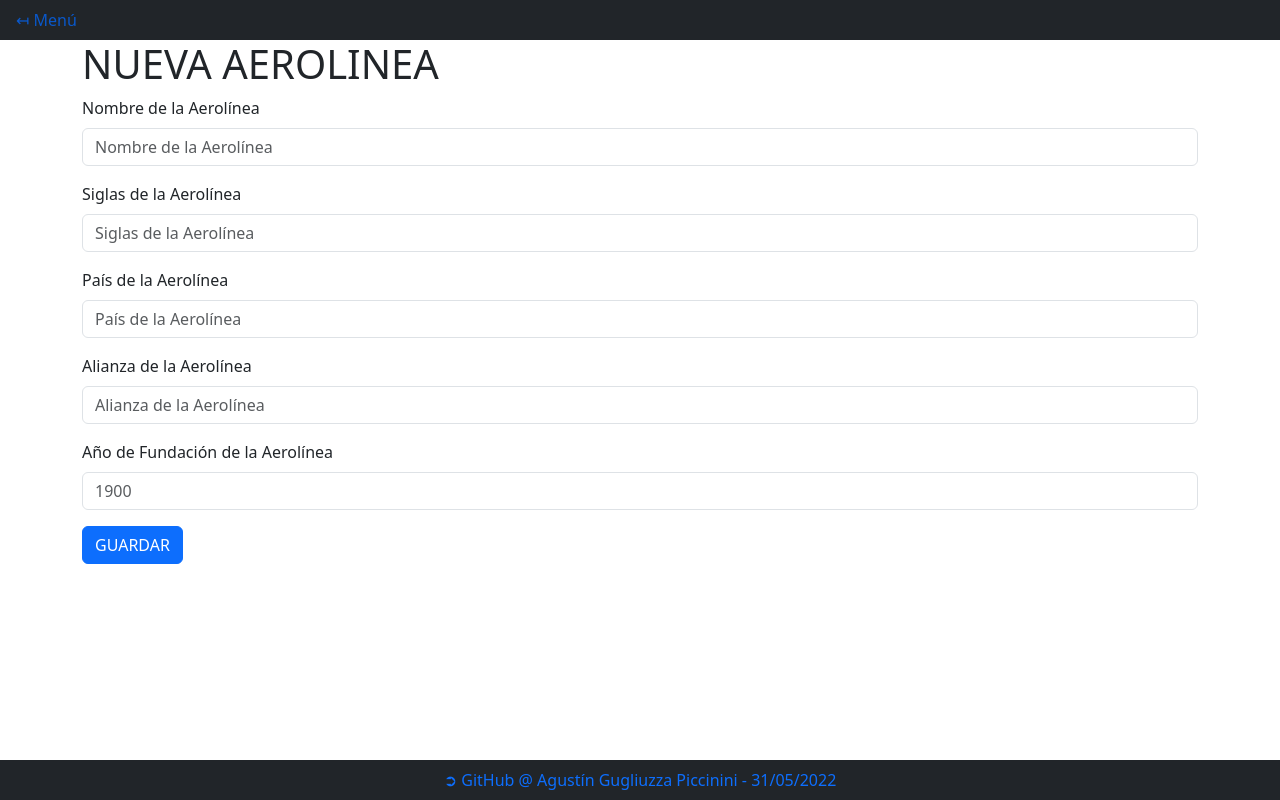
After one commit to agusgugliu/python-36585-Aerolineas, a Django app: page /agregar_aerolinea/ in a window 1280 px wide. The commit adds this page. Run offline with Django 4.2, Linux system fonts and the light colour scheme; some libraries are stand-ins or nearby versions.

Commit message:
Added the Airlines tab

```diff
--- a/Aerolineas/AppAerolineas/forms.py
+++ b/Aerolineas/AppAerolineas/forms.py
@@ -29,6 +29,9 @@
 class BuscarAlianzaForm(forms.Form):
     alianza_a_buscar = forms.CharField(label="Buscar Alianza", max_length=50)
 
+class BuscarPaisAerolineaForm(forms.Form):
+    pais_aerolinea_a_buscar = forms.CharField(label="Buscar País de la Aerolínea", max_length=50)
+
 #-----------------------
 # VUELOS
 class VuelosForm(forms.Form):
--- a/Aerolineas/AppAerolineas/templates/AppAerolineas/00_index.html
+++ b/Aerolineas/AppAerolineas/templates/AppAerolineas/00_index.html
@@ -10,7 +10,7 @@
 <!-- <HEADER> -->
 <ul class="nav bg-dark fixed">
   <li class="nav-item">
-    <a class="nav-link active" href="{%url  'index' %}">Menú</a>
+    <a class="nav-link active" href="{%url  'index' %}">↤ Menú</a>
   </li>
 </ul>
 
@@ -20,6 +20,6 @@
 <!-- <FOOTER> -->
 <ul class="nav bg-dark fixed-bottom justify-content-center">
   <li class="nav-item">
-    <a class="nav-link active" href="https://github.com/agusgugliu">GitHub @ Agustín Gugliuzza Piccinini - {% now 'd/m/Y' %}</a>
+    <a class="nav-link active" href="https://github.com/agusgugliu">➲ GitHub @ Agustín Gugliuzza Piccinini - {% now 'd/m/Y' %}</a>
   </li>
 </ul>
--- a/Aerolineas/AppAerolineas/templates/AppAerolineas/01_landing_page.html
+++ b/Aerolineas/AppAerolineas/templates/AppAerolineas/01_landing_page.html
@@ -34,7 +34,7 @@
         height="150">
      </a>
      <br><br><br>
-    <a href="{%url  'aeropuertos'%}">
+    <a href="{%url  'aerolineas'%}">
         <img src="https://i.postimg.cc/1Rc4zH06/airlines.png"
         alt="Aerolineas"
         width="150"
--- /dev/null
+++ b/Aerolineas/AppAerolineas/templates/AppAerolineas/03_2_aerolinea_load.html
@@ -0,0 +1,22 @@
+{% extends "AppAerolineas/00_index.html" %}
+
+{% load bootstrap5 %}
+
+{% block cuerpo %}
+<div class="container">
+    <div class="row">
+        <div class="col">
+            <h1>NUEVA AEROLINEA</h1>
+        </div>
+    </div>
+    <div class="row">
+        <div class="col">
+            <form action="{% url 'agregar_aerolinea'%}" method="post">
+                {% csrf_token %}
+                {% bootstrap_form form %}
+                {% bootstrap_button "GUARDAR" button_type="submit" button_class="btn-primary" %}
+            </form>
+        </div>
+    </div>
+</div>
+{% endblock %}
--- a/Aerolineas/AppAerolineas/urls.py
+++ b/Aerolineas/AppAerolineas/urls.py
@@ -8,4 +8,9 @@
     path('borrar_aeropuerto/<identity>', views.aeropuertos_delete, name='borrar_aeropuerto'),
     path('buscar_aeropuerto_pais/', views.pais_aerop_search, name="pais_aerop_search"),
     path("buscar_aeropuerto_prov/", views.prov_aerop_search, name="prov_aerop_search"),
+    path('aerolineas/', views.aerolineas_list, name = 'aerolineas'),
+    path('agregar_aerolinea/', views.aerolineas_add, name='agregar_aerolinea'),
+    path('borrar_aerolinea/<identity>', views.aerolineas_delete, name='borrar_aerolinea'),
+    path('buscar_aerolinea_pais/', views.pais_aerolinea_search, name = 'pais_aerolinea_search'),
+    path('buscar_alianza_aerolinea/', views.alianza_aerolinea_search, name = 'alianza_aerolinea_search'),
 ]
--- a/Aerolineas/AppAerolineas/views.py
+++ b/Aerolineas/AppAerolineas/views.py
@@ -2,8 +2,8 @@
 from django.shortcuts import render
 from django.template import loader
 from django.http import HttpResponse, HttpResponseBadRequest, HttpResponseRedirect
-from AppAerolineas.models import Aeropuertos
-from AppAerolineas.forms import AeropuertosForm, BuscarPaisForm, BuscarProvinciaForm
+from AppAerolineas.models import Aeropuertos, Aerolineas
+from AppAerolineas.forms import AeropuertosForm, BuscarPaisForm, BuscarProvinciaForm, AerolineasForm, BuscarPaisAerolineaForm, BuscarAlianzaForm
 #-----------------------------
 #-----------------------------
 # INICIO
@@ -44,7 +44,7 @@
         form = AeropuertosForm()
 
     else:
-        return HttpResponseBadRequest('¡ERROR! No conozco el método para este request.')
+        return HttpResponseBadRequest('¡ERROR!\nNo conozco el método para este request.')
 
     return render(request, 'AppAerolineas/02_2_aeropuerto_load.html', {'form':form})
 
@@ -84,3 +84,75 @@
             provincia_a_buscar = prov_form.cleaned_data['provincia_a_buscar']
             provincias = Aeropuertos.objects.filter(estado__icontains=provincia_a_buscar)
         return render(request, 'AppAerolineas/02_1_aeropuerto_list.html', {'aeropuertos':provincias})
+
+
+#-----------------------------
+# AEROLINEAS
+def aerolineas_list(request):
+    aerolinea = Aerolineas.objects.all()
+    template = loader.get_template('AppAerolineas/03_1_aerolinea_list.html')
+    context = {
+        'aerolineas':aerolinea,
+    }
+    return HttpResponse(template.render(context,request))
+
+
+
+def aerolineas_add(request):
+    if request.method == "POST":
+        form = AerolineasForm(request.POST)
+        if form.is_valid():
+            nombre = form.cleaned_data['nombre']
+            siglas = form.cleaned_data['siglas']
+            sede = form.cleaned_data['sede']
+            alianza = form.cleaned_data['alianza']
+            año_fundacion = form.cleaned_data['año_fundacion']
+
+            Aerolineas(nombre=nombre.title(), siglas=siglas.upper(), sede=sede.upper(), alianza=alianza, año_fundacion=año_fundacion).save()
+
+            return HttpResponseRedirect('/aerolineas/')
+
+    elif request.method == "GET":
+            form = AerolineasForm()
+
+    else:
+            return HttpResponseBadRequest('¡ERROR!\nNo conozco el método para este request.')
+
+    return render(request, 'AppAerolineas/03_2_aerolinea_load.html', {'form':form})
+
+
+
+def aerolineas_delete(request, identity):
+    if request.method == "GET":
+        aerolinea = Aerolineas.objects.filter(id=int(identity)).first()
+        if aerolinea:
+            aerolinea.delete()
+        return HttpResponseRedirect('/aerolineas/')
+    else:
+        return HttpResponseBadRequest('¡ERROR!\nNo conozco el método para este request.')
+
+
+
+def pais_aerolinea_search(request):
+    if request.method == "GET":
+        search_form = BuscarPaisAerolineaForm()
+        return render(request, 'AppAerolineas/03_3_aerolinea_search_pais.html', {'search_form':search_form})
+    elif request.method == "POST":
+        search_form = BuscarPaisAerolineaForm(request.POST)
+        if search_form.is_valid():
+            pais_aerolinea_a_buscar = search_form.cleaned_data['pais_aerolinea_a_buscar']
+            paises_aerolineas = Aerolineas.objects.filter(sede__icontains=pais_aerolinea_a_buscar)
+        return render(request, 'AppAerolineas/03_1_aerolinea_list.html', {'aerolineas':paises_aerolineas})
+
+
+
+def alianza_aerolinea_search(request):
+    if request.method == "GET":
+        search_form = BuscarAlianzaForm()
+        return render(request, 'AppAerolineas/03_4_aerolinea_search_alianza.html', {'search_form':search_form})
+    elif request.method == "POST":
+        search_form = BuscarAlianzaForm(request.POST)
+        if search_form.is_valid():
+            alianza_a_buscar = search_form.cleaned_data['alianza_a_buscar']
+            alianzas_aerolineas = Aerolineas.objects.filter(alianza__icontains=alianza_a_buscar)
+        return render(request, 'AppAerolineas/03_1_aerolinea_list.html', {'aerolineas':alianzas_aerolineas})
--- a/Aerolineas/sql_commands.sql
+++ b/Aerolineas/sql_commands.sql
@@ -2,3 +2,7 @@
 
 --  DELETE FROM AppAerolineas_aeropuertos;
 --  DELETE FROM  sqlite_sequence where name='AppAerolineas_aeropuertos';
+
+
+--  DELETE FROM AppAerolineas_aerolineas;
+DELETE FROM  sqlite_sequence where name='AppAerolineas_aerolineas';
```
Also changed, not shown: Aerolineas/AppAerolineas/templates/AppAerolineas/03_1_aerolinea_list.html (added, +54 -0 lines), Aerolineas/AppAerolineas/templates/AppAerolineas/03_3_aerolinea_search_pais.html (added, +23 -0 lines), Aerolineas/AppAerolineas/templates/AppAerolineas/03_4_aerolinea_search_alianza.html (added, +23 -0 lines), Aerolineas/db.sqlite3.
